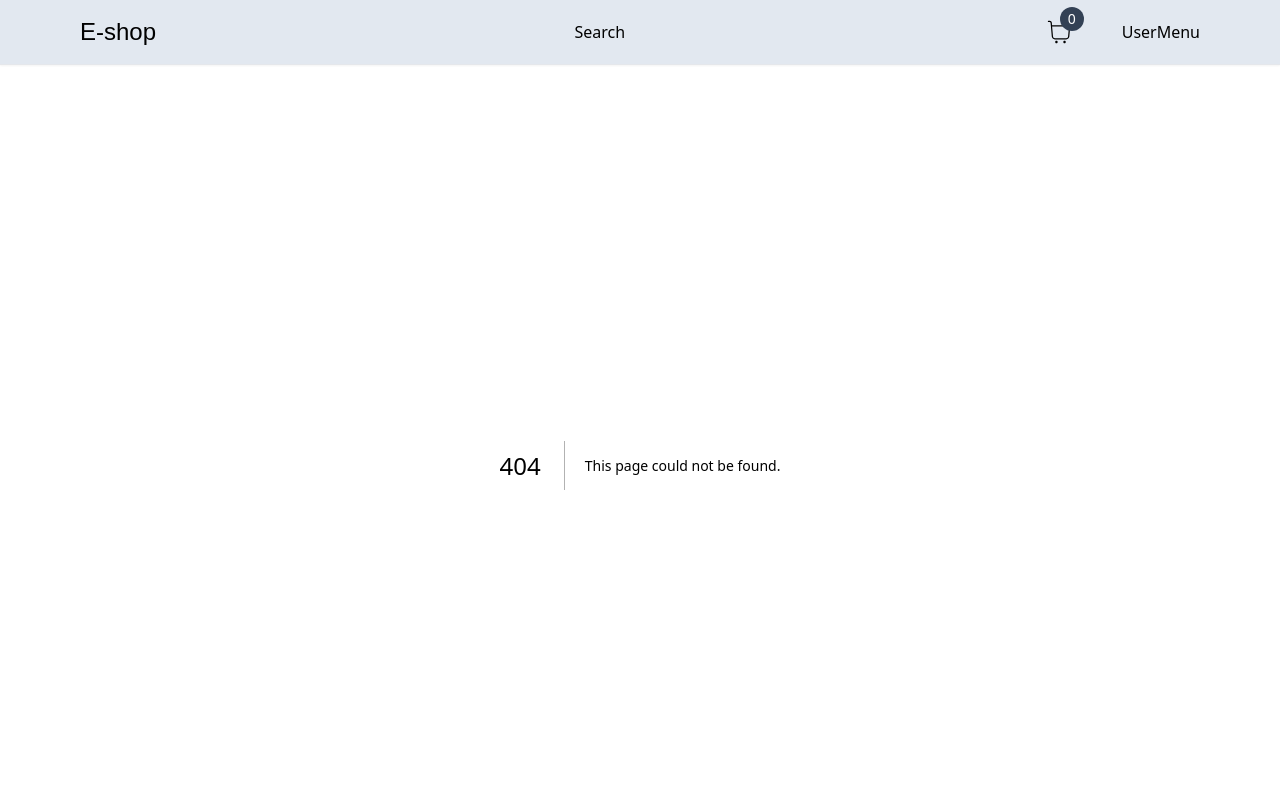
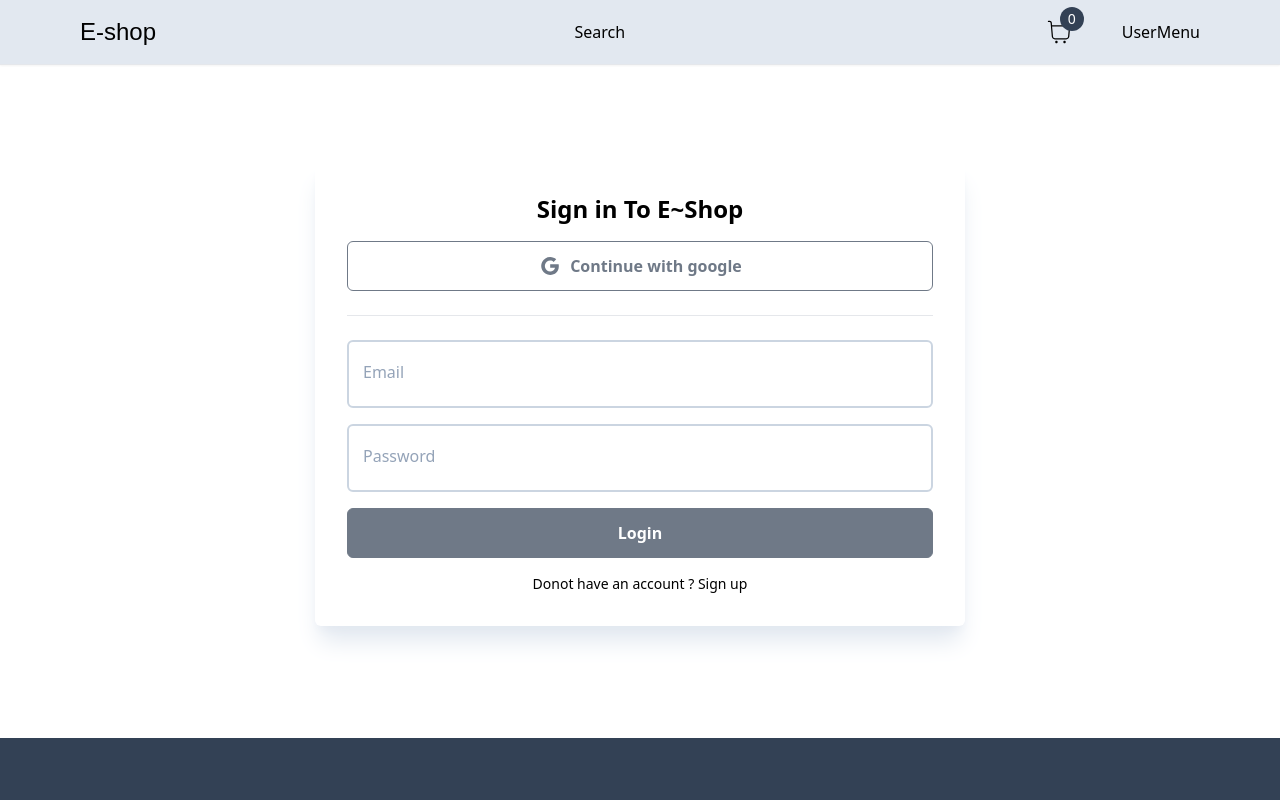
Before and after one commit to marion586/e-shop-next, a Next.js app: page /login in a window 1280 px wide. Before the commit this address had no page. Shown: the top 800 px of the page. Built offline with nearby package versions, Linux system fonts and the light colour scheme; a web font is replaced by a local one.

Commit message:
created login register

```diff
--- /dev/null
+++ b/app/component/FormWrap.tsx
@@ -0,0 +1,13 @@
+import React from "react";
+
+const FormWrap = ({ children }: { children: React.ReactNode }) => {
+  return (
+    <div className="min-h-fit h-full flex items-center justify-center pb-12 pt-24 ">
+      <div className="max-w-[650px] w-full flex flex-col items-center shadow-xl shadow-slate-200 gap-4 rounded-md p-4 md:p-8">
+        {children}
+      </div>
+    </div>
+  );
+};
+
+export default FormWrap;
--- a/app/component/Horizontal.tsx
+++ b/app/component/Horizontal.tsx
@@ -1,10 +1,17 @@
 interface HorizontalProps {
   width?: string;
   height?: string;
+  color?: string;
 }
 
-const Horizontal: React.FC<HorizontalProps> = ({ width, height }) => {
-  return <hr className={`w-${width ? width : "[30%]"} my-2`} />;
+const Horizontal: React.FC<HorizontalProps> = ({ width, height, color }) => {
+  return (
+    <hr
+      className={`w-${width ? width : "[30%]"} ${
+        height ? height : "0.5px"
+      } my-2 ${color ? color : "bg-slate-300"}`}
+    />
+  );
 };
 
 export default Horizontal;
--- a/app/component/inputs/Inputs.tsx
+++ b/app/component/inputs/Input.tsx
@@ -6,7 +6,7 @@ import {
   UseFormRegister,
 } from "react-hook-form";
 
-interface InputsProps {
+interface InputProps {
   id: string;
   label: string;
   type?: string;
@@ -16,7 +16,7 @@ interface InputsProps {
   errors: FieldErrors;
 }
 
-const Inputs: React.FC<InputsProps> = ({
+const Input: React.FC<InputProps> = ({
   id,
   label,
   type,
@@ -34,16 +34,21 @@ const Inputs: React.FC<InputsProps> = ({
         {...register(id, { required })}
         placeholder=""
         type={type}
-        className={`peer w-full pt-6 outline-none border-y-white font-light rounded-md transition disabled:opacity-70 disabled:cursor-not-allowed ${
+        className={`peer w-full p-4 pt-6 outline-none bg-white font-light border-2 rounded-md transition disabled:opacity-70 disabled:cursor-not-allowed ${
           errors[id] ? "border-rose-400" : " border-slate-300"
         } ${errors[id] ? "focus:border-rose-400" : " focus:border-slate-300"}`}
       />
       <label
         htmlFor={id}
-        className={`absolute text-md text-slate-400 duration-150 transform -translate-y-3 top-5 z-10 origin-[0] left-4 peer-placeholder-shown:scale-100 peer-placeholder-shown:translate-y-0 peer-focus:-translate-y-3 peer-focus:scale-75 peer-focus:translate-x-4`}
-      />
+        className={`absolute cursor-text text-md text-slate-400 duration-150 transform -translate-y-3 top-5 z-10 origin-[0] left-4 peer-placeholder-shown:scale-100 peer-placeholder-shown:translate-y-0 peer-focus:scale-75 peer-focus:-translate-y-4 ${
+          errors[id] ? "text-rose-500" : "text-slate-400"
+        }`}
+      >
+        {" "}
+        {label}{" "}
+      </label>
     </div>
   );
 };
 
-export default Inputs;
+export default Input;
--- /dev/null
+++ b/app/login/LoginForm.tsx
@@ -0,0 +1,80 @@
+"use client";
+
+import React from "react";
+import Heading from "../component/Heading";
+import Horizontal from "../component/Horizontal";
+import Input from "../component/inputs/Input";
+import { useForm, FieldValues, SubmitHandler } from "react-hook-form";
+import Button from "../component/Button";
+import Link from "next/link";
+import { AiOutlineGoogle } from "react-icons/ai";
+
+const LoginForm = () => {
+  const [isLoading, setIsLoading] = React.useState(false);
+  const {
+    register,
+    handleSubmit,
+    formState: { errors },
+  } = useForm<FieldValues>({
+    defaultValues: {
+      email: "",
+      password: "",
+    },
+  });
+
+  const onSubmit: SubmitHandler<FieldValues> = async (data) => {
+    setIsLoading(true);
+    try {
+      // Simulate a registration API call
+      console.log("User registered:", data);
+    } catch (error) {
+      console.error("Registration error:", error);
+    } finally {
+      setIsLoading(false);
+    }
+  };
+  return (
+    <>
+      <Heading title="Sign in To E~Shop" />
+
+      <Button
+        outline
+        label="Continue with google"
+        icon={AiOutlineGoogle}
+        onClick={() => {}}
+      />
+      <Horizontal width="full" height="h-[1px]" color="bg-slate-300" />
+
+      <Input
+        id="email"
+        label="Email"
+        disabled={isLoading}
+        register={register}
+        errors={errors}
+        required
+      />
+
+      <Input
+        id="password"
+        label="Password"
+        disabled={isLoading}
+        register={register}
+        errors={errors}
+        required
+        type="password"
+      />
+
+      <Button
+        label={isLoading ? "Loading..." : "Login"}
+        onClick={handleSubmit(onSubmit)}
+      />
+
+      <p className="text-sm">
+        {" "}
+        Donot have an account ?<Link href="/register"> Sign up</Link>
+      </p>
+    </>
+  );
+};
+
+export default LoginForm;
--- /dev/null
+++ b/app/login/page.tsx
@@ -0,0 +1,15 @@
+import React from "react";
+import Container from "../component/Container";
+import FormWrap from "../component/FormWrap";
+import LoginForm from "./LoginForm";
+const LoginPage = () => {
+  return (
+    <Container>
+      <FormWrap>
+        <LoginForm />
+      </FormWrap>
+    </Container>
+  );
+};
+
+export default LoginPage;
--- /dev/null
+++ b/app/register/RegisterForm.tsx
@@ -0,0 +1,91 @@
+"use client";
+
+import React from "react";
+import Heading from "../component/Heading";
+import Horizontal from "../component/Horizontal";
+import Input from "../component/inputs/Input";
+import { useForm, FieldValues, SubmitHandler } from "react-hook-form";
+import Button from "../component/Button";
+import Link from "next/link";
+import { AiOutlineGoogle } from "react-icons/ai";
+
+const RegisterForm = () => {
+  const [isLoading, setIsLoading] = React.useState(false);
+  const {
+    register,
+    handleSubmit,
+    formState: { errors },
+  } = useForm<FieldValues>({
+    defaultValues: {
+      name: "",
+      email: "",
+      password: "",
+      confirmPassword: "",
+    },
+  });
+
+  const onSubmit: SubmitHandler<FieldValues> = async (data) => {
+    setIsLoading(true);
+    try {
+      // Simulate a registration API call
+      console.log("User registered:", data);
+    } catch (error) {
+      console.error("Registration error:", error);
+    } finally {
+      setIsLoading(false);
+    }
+  };
+  return (
+    <>
+      <Heading title="Sign up for E~Shop" />
+
+      <Button
+        outline
+        label="Sign up with google"
+        icon={AiOutlineGoogle}
+        onClick={() => {}}
+      />
+      <Horizontal width="full" height="h-[1px]" color="bg-slate-300" />
+
+      <Input
+        id="name"
+        label="Name"
+        disabled={isLoading}
+        register={register}
+        errors={errors}
+        required
+      />
+
+      <Input
+        id="email"
+        label="Email"
+        disabled={isLoading}
+        register={register}
+        errors={errors}
+        required
+      />
+
+      <Input
+        id="password"
+        label="Password"
+        disabled={isLoading}
+        register={register}
+        errors={errors}
+        required
+        type="password"
+      />
+
+      <Button
+        label={isLoading ? "Loading..." : "Sign Up"}
+        onClick={handleSubmit(onSubmit)}
+      />
+
+      <p className="text-sm">
+        {" "}
+        Aready have an account ?<Link href="/login"> Log in</Link>
+      </p>
+    </>
+  );
+};
+
+export default RegisterForm;
--- /dev/null
+++ b/app/register/page.tsx
@@ -0,0 +1,16 @@
+import React from "react";
+import Container from "../component/Container";
+import FormWrap from "../component/FormWrap";
+import RegisterForm from "./RegisterForm";
+
+const Register = () => {
+  return (
+    <Container>
+      <FormWrap>
+        <RegisterForm />
+      </FormWrap>
+    </Container>
+  );
+};
+
+export default Register;
```
